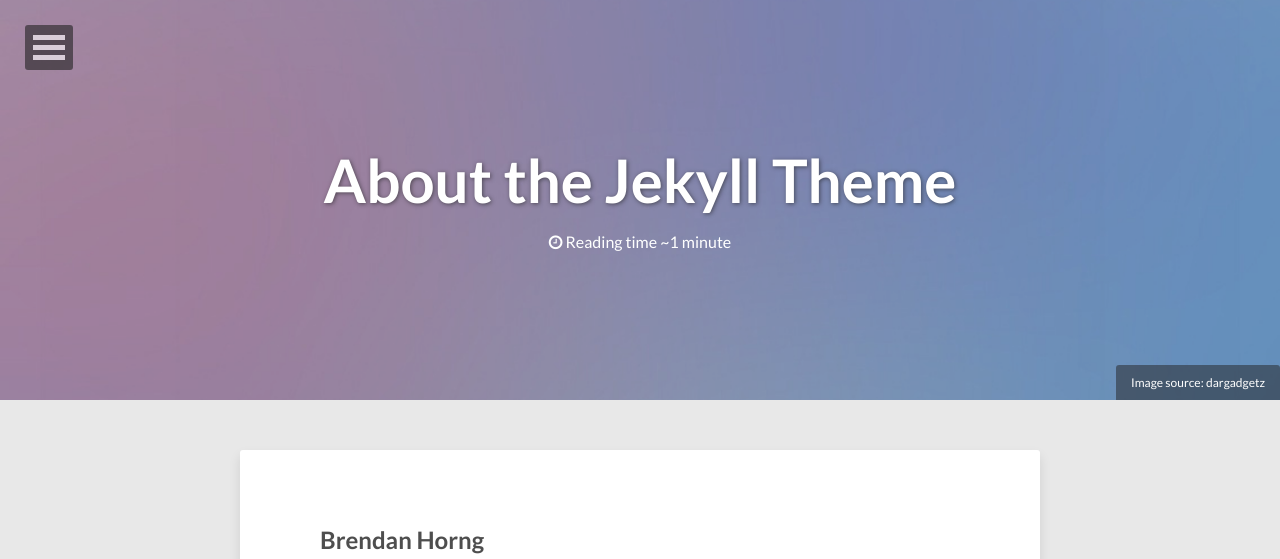
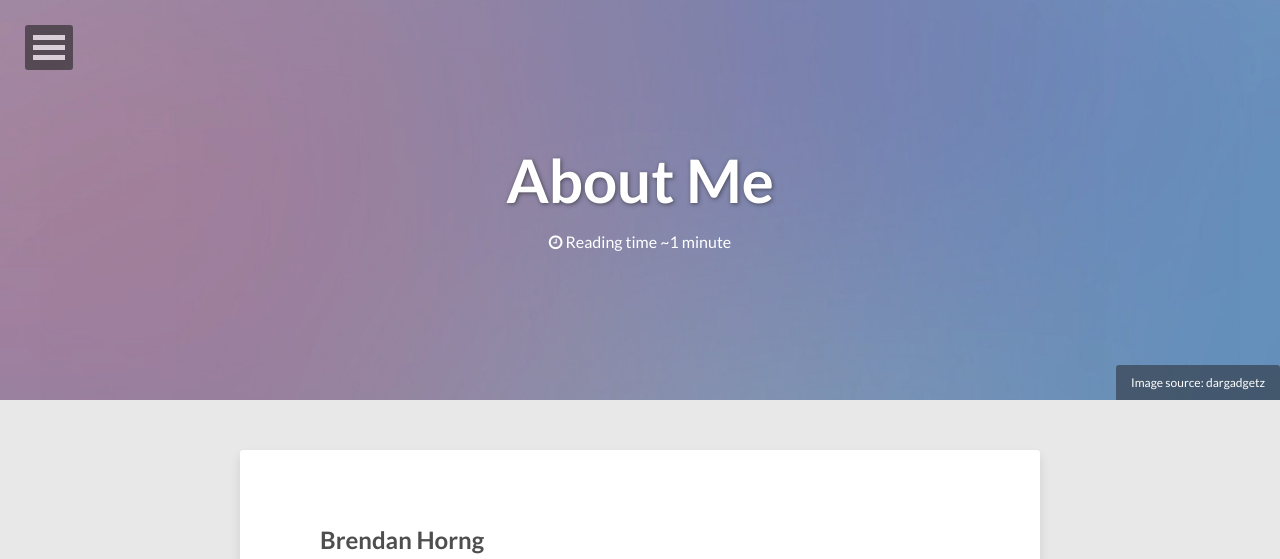
Before and after one commit to Ludusamo/Blog, a Jekyll site: the page built from about/index.md, in a window 1280 px wide. Shown: the top 559 px of the page. Built offline with Jekyll 4.4.1, drawn with Linux system fonts in a browser that asks for light colours; nearby versions of some CDN libraries; grey boxes are pictures that could not be loaded.

Commit message:
Updated about page.

```diff
--- a/about/index.md
+++ b/about/index.md
@@ -1,6 +1,6 @@
 ---
 layout: page
-title: About the Jekyll Theme
+title: About Me
 image:
   feature: abstract-5.jpg
   credit: dargadgetz
@@ -11,6 +11,6 @@
 
 ## Brendan Horng
 
-[Imgur](http://i.imgur.com/eh0ILs8.png)
+![Imgur](http://i.imgur.com/eh0ILs8.png)
 
 I am a teenage technology enthusiast, programmer, and student. I am currently enrolled in the Academy for the Advancement of Science and Technology at Bergen County Academies.
```
